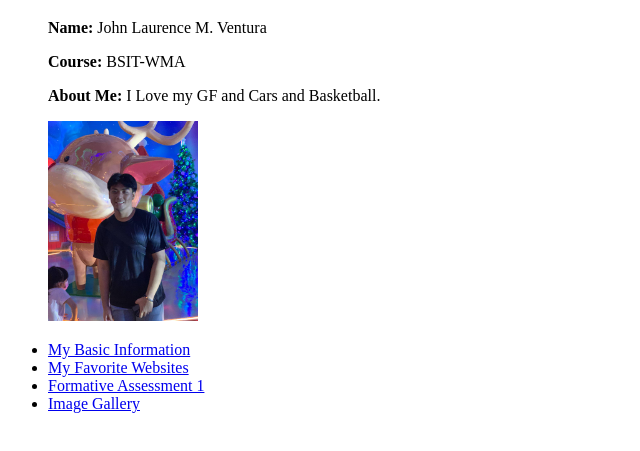
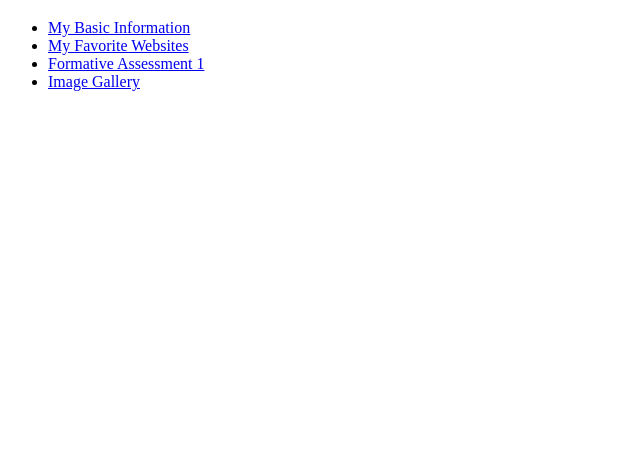
Before and after one commit to jlorens/TSA1, a plain HTML site: page index.html in a window 1280 px wide. Shown: the part 61-512 px from the top of the page, without its empty margins (0-640 px from the left). Drawn offline with Linux system fonts and the light colour scheme.

Commit message:
index.html

```diff
--- a/index.html
+++ b/index.html
@@ -6,12 +6,6 @@
 <body>
     <h1>Welcome to My TSA1 Webpages</h1>
     <ul>
-        <p><b>Name:</b> John Laurence M. Ventura</p>
-        <p><b>Course:</b> BSIT-WMA</p>
-        <p><b>About Me:</b> I Love my GF and Cars and Basketball. </p>
-        <img src="images/profile.jpeg" alt="My Picture" width="150">
-    </ul>
-    <ul>
         <li><a href="info.html">My Basic Information</a></li>
         <li><a href="favewebsites.html">My Favorite Websites</a></li>
         <li><a href="fa1.html">Formative Assessment 1</a></li>
```
